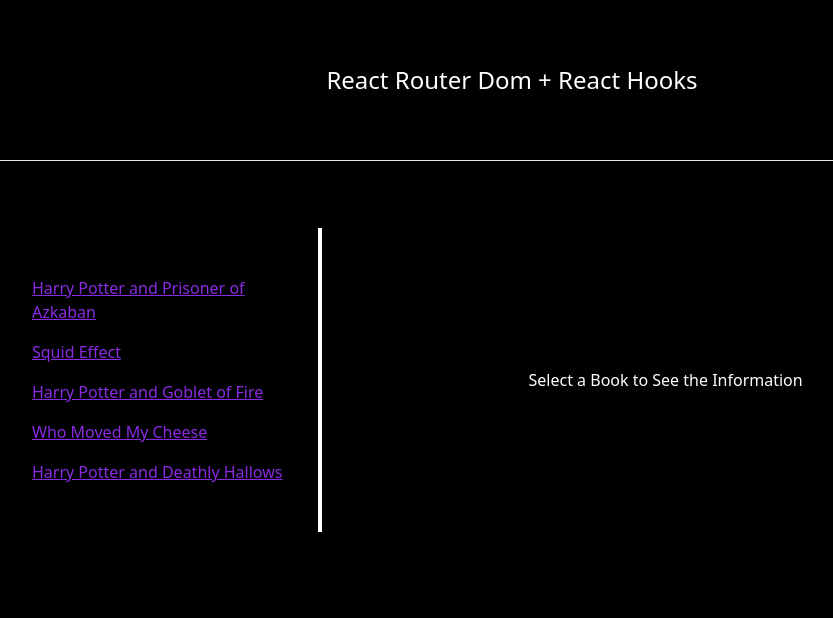
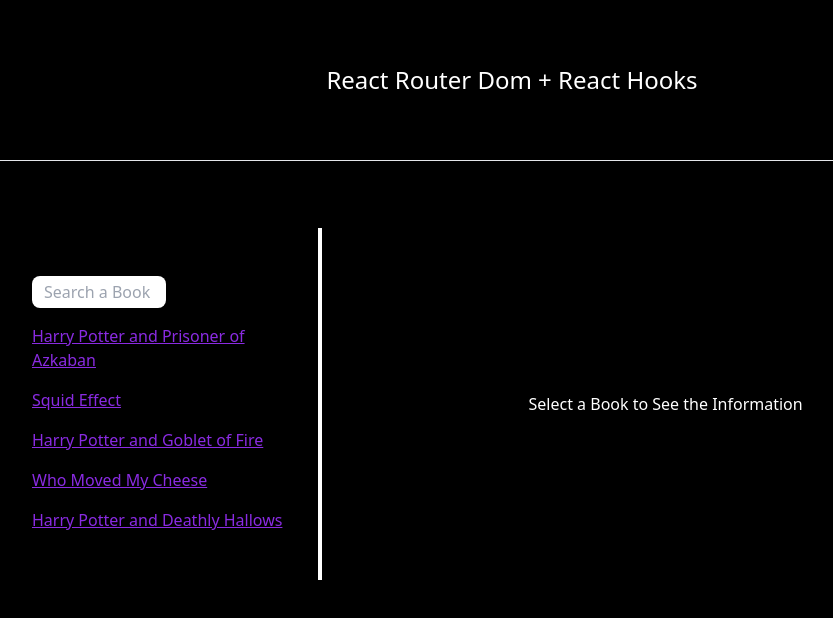
Before and after one commit to defaee/Testing_React_Features, a React (Vite) app: page /books in a window 1280 px wide. Shown: the top 618 px of the page, without its empty margins (128-961 px from the left). Built offline with nearby package versions, Linux system fonts and the light colour scheme.

Commit message:
add search option

```diff
--- a/src/components/books.tsx
+++ b/src/components/books.tsx
@@ -1,5 +1,6 @@
-import { Link, Outlet, useParams } from "react-router-dom";
+import { Link, Outlet, useParams, useSearchParams } from "react-router-dom";
 import data from "../assets/data.json";
+import { useEffect, useState } from "react";
 
 interface Book {
   id: number;
@@ -8,12 +9,35 @@
 }
 
 const Books = () => {
+  const [text, setText] = useState<string>("");
+  const [serachParams, setSearchParams] = useSearchParams();
+  const handleSearch = ({ value }: { value: string }) => {
+    setText(value);
+    if (!value.trim()) {
+      setSearchParams({});
+      return;
+    }
+    setSearchParams({ q: value.trim() });
+  };
   const { bookID } = useParams();
   const ID: number | undefined = Number(bookID);
+
+  useEffect(() => {
+    const query = serachParams.get("q") || "";
+    handleSearch({ value: query });
+  }, [serachParams]);
+
+  const filteredBooks = text ? data.books.filter((book: Book) => book.title.toLowerCase().includes(text.toLowerCase())) : data.books;
   return (
     <div className="w-[75%] flex justify-between items-center">
       <div className="w-[28%] flex flex-col py-[3rem] gap-[1rem]">
-        {data.books.map((book: Book) => (
+        <input
+          placeholder="Search a Book"
+          className="w-[50%] px-3 py-1 rounded-lg"
+          value={text}
+          onChange={({ target }) => handleSearch(target)}
+        />
+        {filteredBooks.map((book: Book) => (
           <Link className={`${book.id === ID ? "text-red-500" : ""}`} to={`/books/${book.id}`}>
             {book.title}
           </Link>
```
